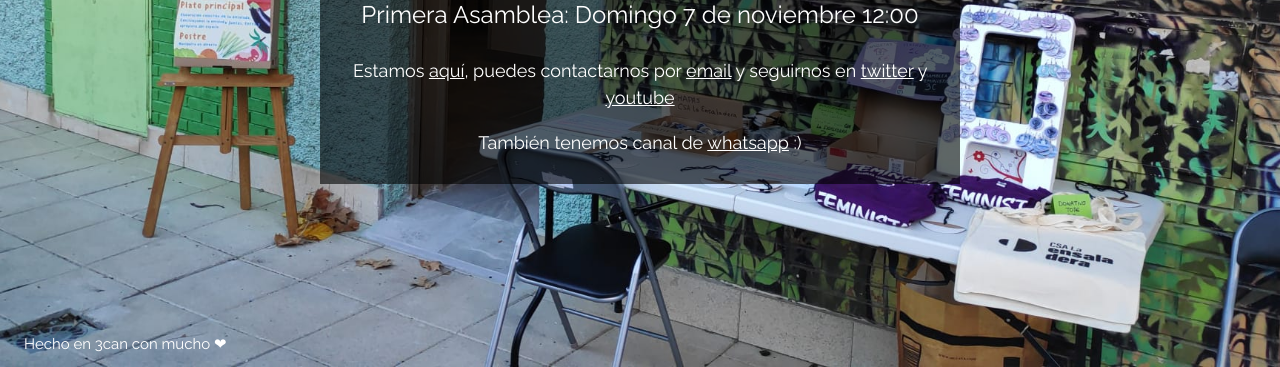
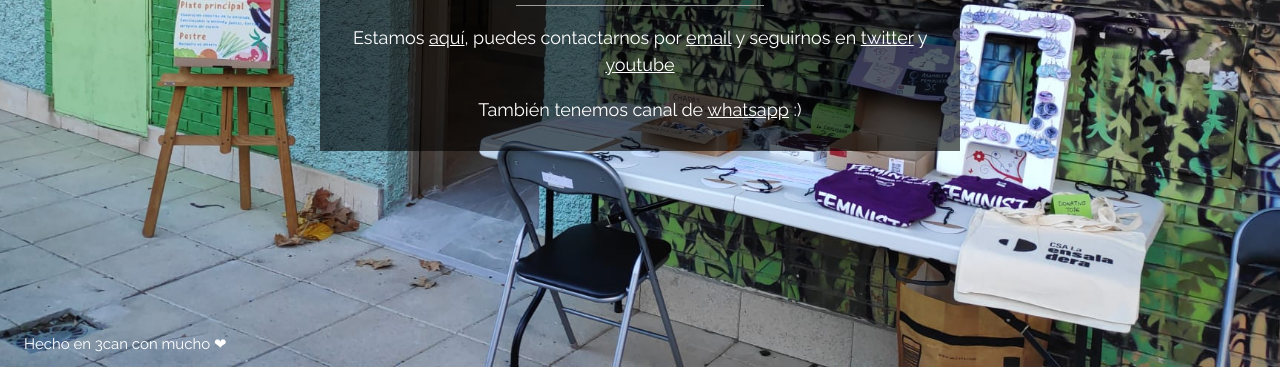
Before and after one commit to CSA-La-Ensaladera/ensalanding-page, a plain HTML site: page index.html in a window 1280 px wide. Shown: the part 433-800 px from the top of the page. Drawn offline with Linux system fonts and the light colour scheme.

Commit message:
primera asamblea done

```diff
--- a/index.html
+++ b/index.html
@@ -33,7 +33,6 @@
     <div class="w3-display-middle">
       <h1 class="w3-jumbo w3-animate-top">CSA LA ENSALADERA</h1>
       <hr class="w3-border-grey" style="margin:auto;width:40%">
-      <p class="w3-xlarge w3-center">Primera Asamblea: Domingo 7 de noviembre 12:00</p>
       <p class="w3-large w3-center">
         Estamos <a href="https://goo.gl/maps/ag6chdGwmg5K4jqo8" target="_blank">aquí</a>,
         puedes contactarnos por <a href="mailto:csalaensaladera@gmail.com?subject=Hola!" target="_blank">email</a> y
```
